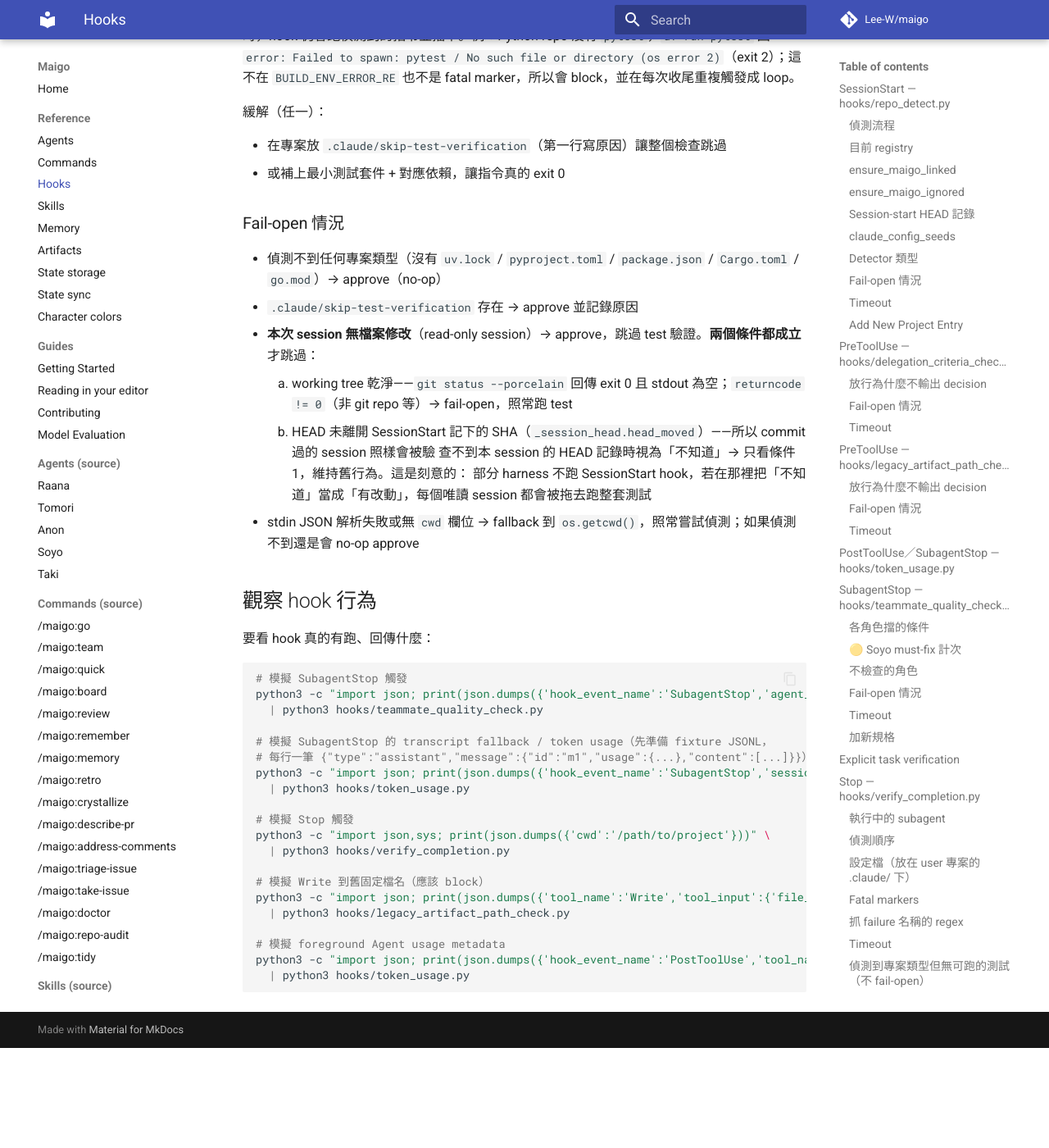
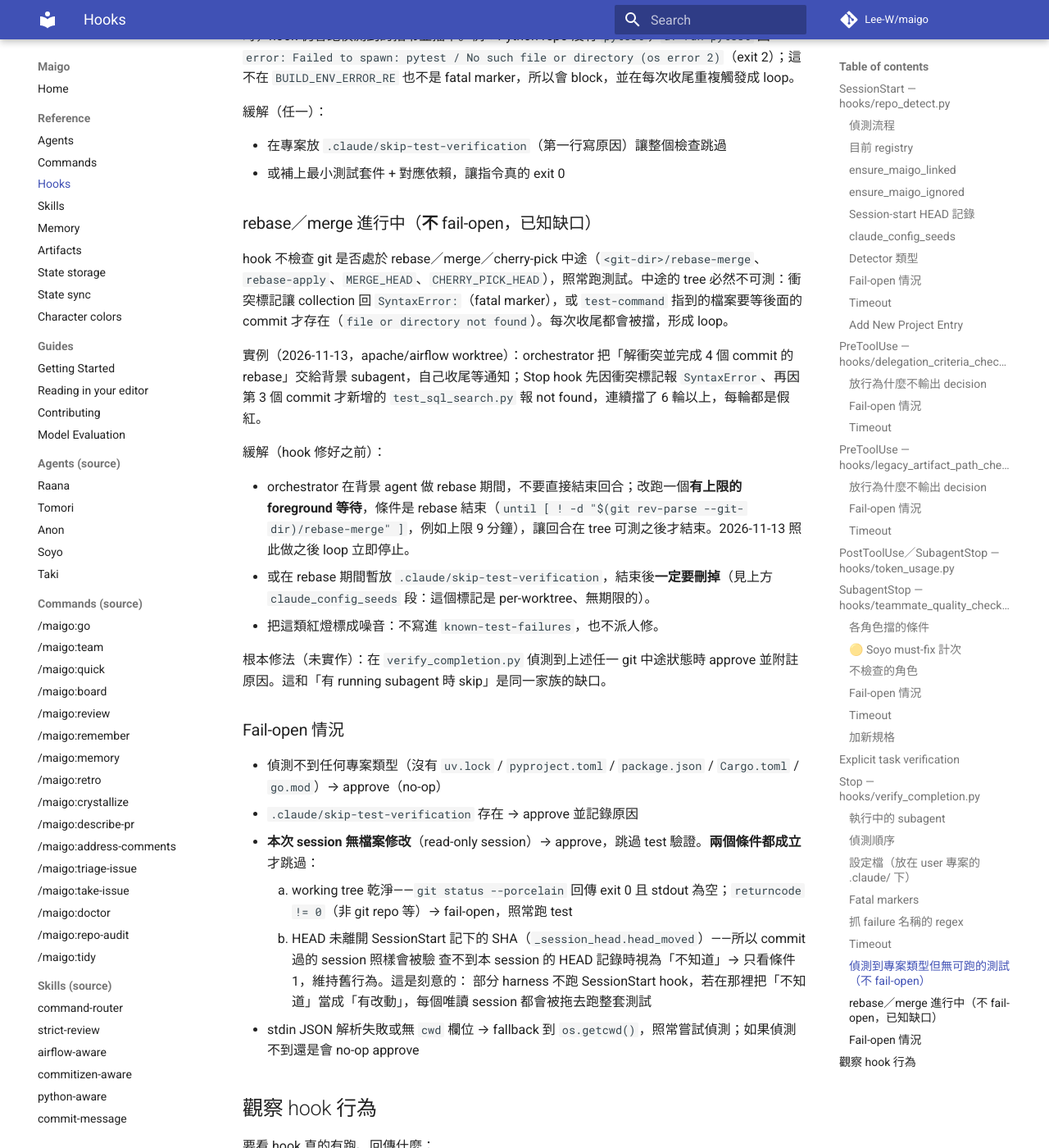
Before and after one commit to Lee-W/maigo, an MkDocs documentation site: the page built from docs/reference/hooks.md, in a window 1280 px wide and 1400 px high, scrolled down 13934 px. Shown: the whole window at 82% size. Built offline with MkDocs 1.6.1 and Material for MkDocs 9.7.7, drawn with Linux system fonts in a browser that asks for light colours; comment, search, counter and statistics services are not loaded; before the commit the page ends 15212 px from its top, so only the background shows below that.

Commit message:
docs(hooks): document that the Stop hook still runs tests mid rebase or merge
- Add a known-gap section: verify_completion does not detect rebase-merge,
  rebase-apply, MERGE_HEAD or CHERRY_PICK_HEAD and keeps blocking on false reds
- List interim mitigations (bounded foreground wait, temporary skip marker)

```diff
--- a/docs/reference/hooks.md
+++ b/docs/reference/hooks.md
@@ -466,6 +466,20 @@ message 強調「這不是 test fail，是 import 錯」。
 - 在專案放 `.claude/skip-test-verification`（第一行寫原因）讓整個檢查跳過
 - 或補上最小測試套件 + 對應依賴，讓指令真的 exit 0
 
+### rebase／merge 進行中（**不** fail-open，已知缺口）
+
+hook 不檢查 git 是否處於 rebase／merge／cherry-pick 中途（`<git-dir>/rebase-merge`、`rebase-apply`、`MERGE_HEAD`、`CHERRY_PICK_HEAD`），照常跑測試。中途的 tree 必然不可測：衝突標記讓 collection 回 `SyntaxError:`（fatal marker），或 `test-command` 指到的檔案要等後面的 commit 才存在（`file or directory not found`）。每次收尾都會被擋，形成 loop。
+
+實例（2026-11-13，apache/airflow worktree）：orchestrator 把「解衝突並完成 4 個 commit 的 rebase」交給背景 subagent，自己收尾等通知；Stop hook 先因衝突標記報 `SyntaxError`、再因第 3 個 commit 才新增的 `test_sql_search.py` 報 not found，連續擋了 6 輪以上，每輪都是假紅。
+
+緩解（hook 修好之前）：
+
+- orchestrator 在背景 agent 做 rebase 期間，不要直接結束回合；改跑一個**有上限的 foreground 等待**，條件是 rebase 結束（`until [ ! -d "$(git rev-parse --git-dir)/rebase-merge" ]`，例如上限 9 分鐘），讓回合在 tree 可測之後才結束。2026-11-13 照此做之後 loop 立即停止。
+- 或在 rebase 期間暫放 `.claude/skip-test-verification`，結束後**一定要刪掉**（見上方 `claude_config_seeds` 段：這個標記是 per-worktree、無期限的）。
+- 把這類紅燈標成噪音：不寫進 `known-test-failures`，也不派人修。
+
+根本修法（未實作）：在 `verify_completion.py` 偵測到上述任一 git 中途狀態時 approve 並附註原因。這和「有 running subagent 時 skip」是同一家族的缺口。
+
 ### Fail-open 情況
 
 - 偵測不到任何專案類型（沒有 `uv.lock` / `pyproject.toml` / `package.json` / `Cargo.toml` / `go.mod`）→ approve（no-op）
```
